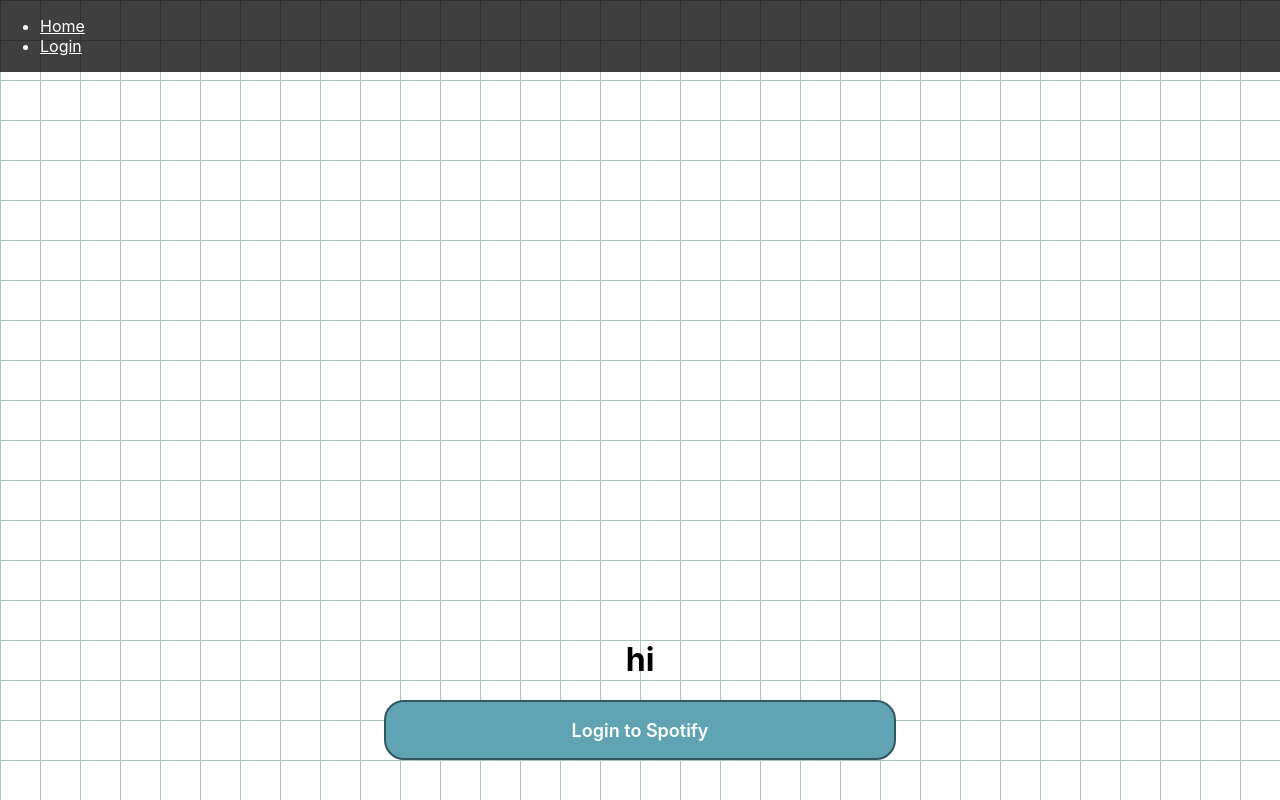
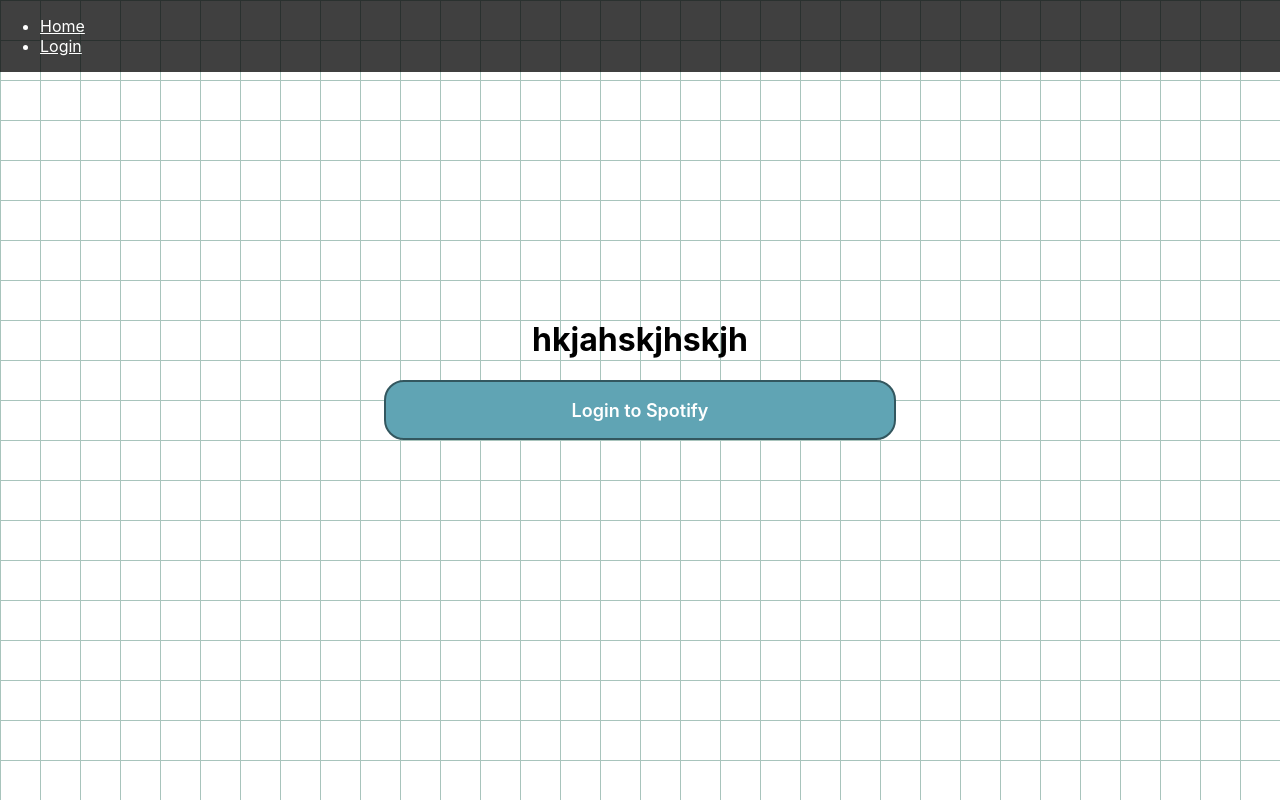
Before and after one commit to adriencao/moodtunes, a React (Create React App) app in the folder frontend/spotify-application/: page /login in a window 1280 px wide. Built offline with nearby package versions, Linux system fonts and the light colour scheme.

Commit message:
add scopes value

```diff
--- a/frontend/spotify-application/src/pages/Login/Login.css
+++ b/frontend/spotify-application/src/pages/Login/Login.css
@@ -6,9 +6,9 @@
       linear-gradient(to bottom, #a8c4bc 1.5px, transparent 1px);
   }
 
-.container {
+.containerLogin {
     text-align: center;
-    margin-top: 30%;
+    margin-top: 25%;
 }
 
 .button-27 {
--- a/frontend/spotify-application/src/pages/Login/Login.js
+++ b/frontend/spotify-application/src/pages/Login/Login.js
@@ -6,7 +6,7 @@
 const SPOTIFY_AUTHORIZE_ENDPOINT = "https://accounts.spotify.com/authorize";
 const REDIRECT_URL_AFTER_LOGIN = "http://localhost:3000/login";
 const SPACE_DELIMETER = "%20";
-const SCOPES = ["user-library-read", "user-top-read", "playlist-modify-public", "user-follow-read"];
+const SCOPES = ["user-library-read", "user-top-read", "playlist-modify-public", "user-follow-read", "playlist-modify-private"];
 const SCOPES_URL_PARAM = SCOPES.join(SPACE_DELIMETER);
 
 const getReturnedParamsFromSpotifyAuth = (hash) => {
@@ -39,8 +39,8 @@
         window.location = `${SPOTIFY_AUTHORIZE_ENDPOINT}?client_id=${CLIENT_ID}&redirect_uri=${REDIRECT_URL_AFTER_LOGIN}&scope=${SCOPES_URL_PARAM}&response_type=token&show_dialog=true`;
     }
     return (
-        <div className="container">
-            <h1>hi</h1>
+        <div className="containerLogin">
+            <h1>hkjahskjhskjh</h1>
             <button className="button-27" role="button" onClick={handleLogin}>Login to Spotify</button>
         </div>
     );
--- a/frontend/spotify-application/src/pages/Upload/Upload.css
+++ b/frontend/spotify-application/src/pages/Upload/Upload.css
@@ -6,7 +6,7 @@
       linear-gradient(to bottom, #a8c4bc 1.5px, transparent 1px);
   }
 
-.container {
+.containerUpload {
     text-align: center;
     margin-top: 50%;
 }
@@ -43,6 +43,7 @@
   width: 100%;
   padding: 0 2rem;
 }
+
 .polaroid {
   background: #fff;
   padding: 1rem;
```
